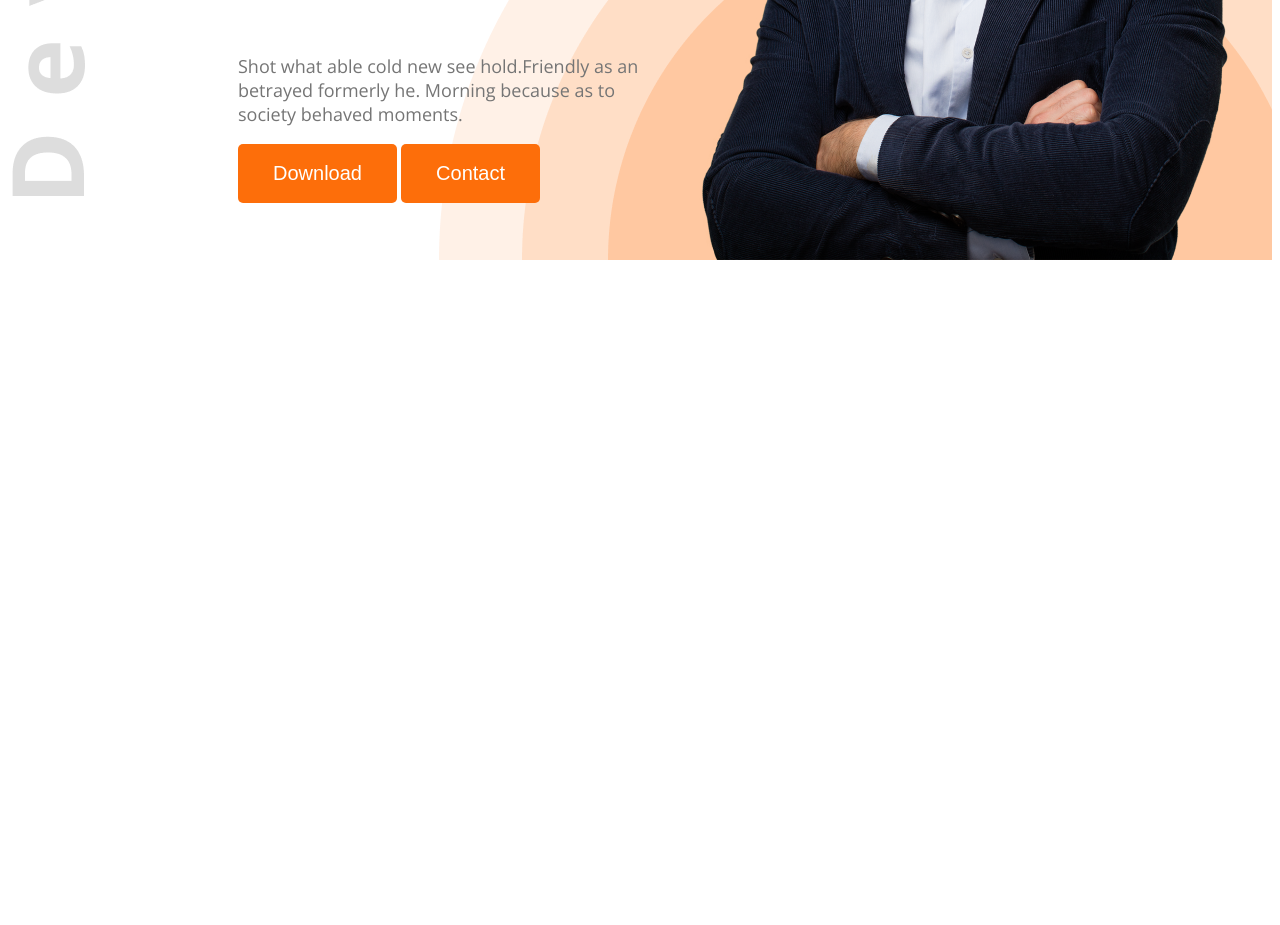
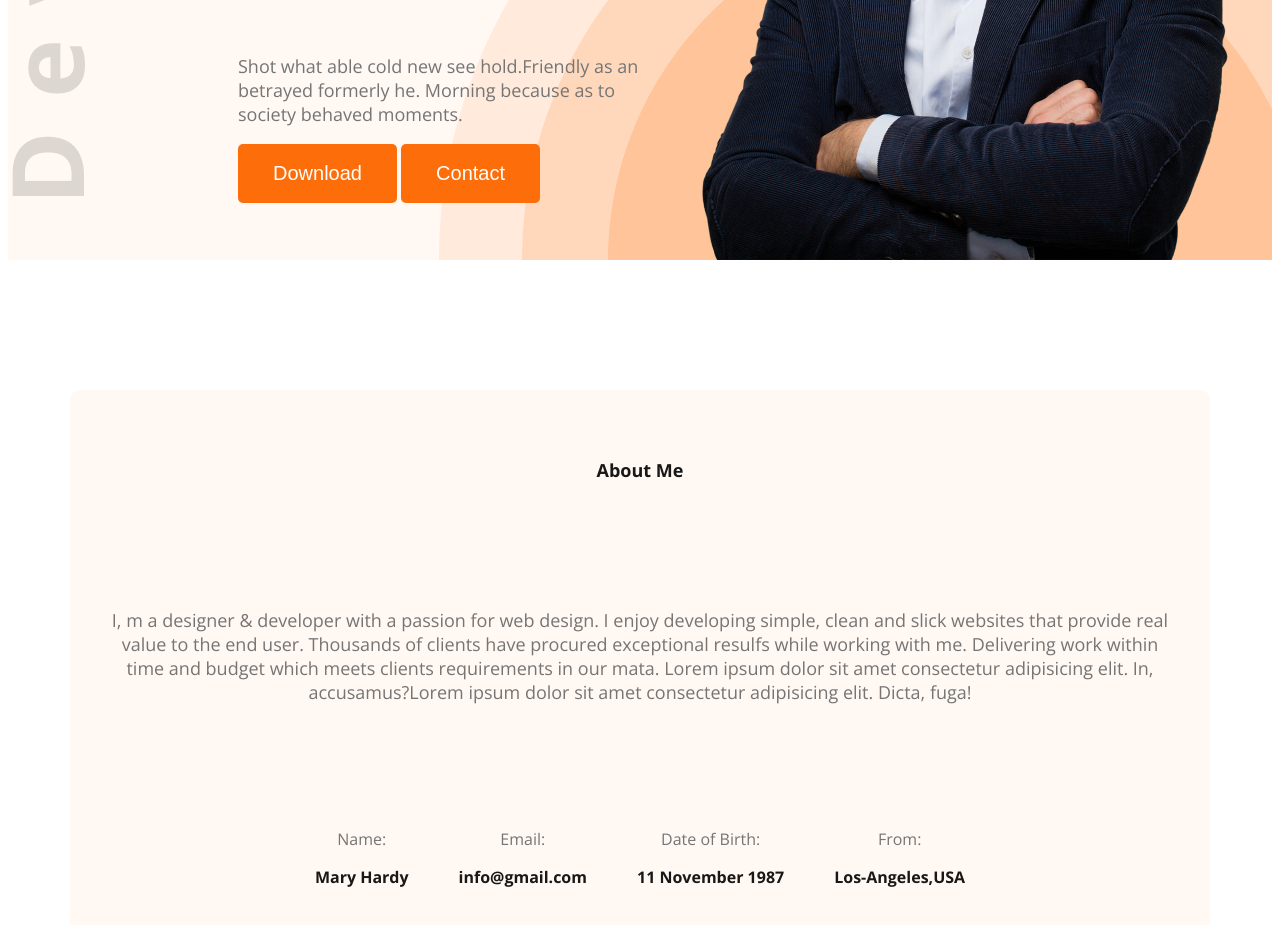
Before and after one commit to humayra-ankan/webdev-portfolio, a plain HTML site: page index.html in a window 1280 px wide. Shown: the part 575-1500 px from the top of the page. Before the commit the page ends 843 px from the top, so only its background shows below. Drawn offline with nearby package versions, Linux system fonts and the light colour scheme.

Commit message:
about me done

```diff
--- a/index.html
+++ b/index.html
@@ -13,7 +13,7 @@
 </head>
 
 <body class="open-sans-normal">
-    <header class="header">
+    <header class="header sec-bg">
         <nav>
             <h3 class="nav-title">Ma<span class="text-primary">r</span>y</h3>
             <ul>
@@ -35,7 +35,30 @@
         </div>
 
     </header>
-    <main></main>
+    <main>
+        <section class="about sec-bg">
+         <h3 class="sec-title">About Me</h3>
+         <p class="sec-description light-1">I, m a designer & developer with a passion for web design. I enjoy developing simple, clean and slick websites that provide real value to the end user. Thousands of clients have procured exceptional resulfs while working with me. Delivering work within time and budget which meets clients requirements in our mata. Lorem ipsum dolor sit amet consectetur adipisicing elit. In, accusamus?Lorem ipsum dolor sit amet consectetur adipisicing elit. Dicta, fuga!</p>
+        <div class="about-items">
+        <div class="about-item">
+            <p class="about-title light-1">Name:</p>
+            <p class="about-description dark-1">Mary Hardy</p>
+        </div>
+        <div class="about-item light-1">
+            <p class="about-title light-1">Email:</p>
+            <p class="about-description dark-1">info@gmail.com</p>
+        </div>
+        <div class="about-item">
+            <p class="about-title light-1">Date of Birth:</p>
+            <p class="about-description dark-1">11 November 1987</p>
+        </div>
+        <div class="about-item">
+            <p class="about-title light-1">From:</p>
+            <p class="about-description dark-1">Los-Angeles,USA</p>
+        </div>
+         </div>
+        </section>
+    </main>
     <footer></footer>
 
 </body>
--- a/style.css
+++ b/style.css
@@ -8,11 +8,18 @@
     "wdth" 100;
 }
 /* shared styles */
+main{
+    max-width: 1140px;
+    margin: 0px auto
+}
 .text-primary{
     color: rgba(253, 110, 10, 1);
 }
 .dark-2{
     color:rgba(71, 71, 71, 1)
+}
+.dark-1{
+    color: rgba(24, 24, 24, 1);
 }
 .light-1{
     color:rgba(117, 117, 117, 1)
@@ -24,6 +31,10 @@
     padding: 18px 35px;
     border-radius: 5px;
     border:none;
+}
+.sec-bg{
+    background-color:rgba(255, 248, 243, 1)
+
 }
 /* banner-background images */
 
@@ -80,3 +91,34 @@ nav li a{
 .banner-content{
     max-width: 580px;
 }
+
+/* about me section  */
+.about { border-radius: 10px;
+         height: 550px ;
+         max-width:1140px;
+         text-align:center
+
+}
+.about { align-items: center;
+    display:flex;
+    flex-direction: column;
+    margin:130px 0px
+}
+.sec-title{
+    font-size: large;
+    font-weight: 700px;
+    padding: 50px;
+    color: rgba(24, 24, 24, 1);
+
+}
+.sec-description{
+    padding: 40px;
+    font-size: 18px;
+    font: weight 400px;
+}
+.about-items{padding: 50px;
+    display:flex;
+    gap:50px
+}
+.about-description{font-weight: bold;
+}
```
